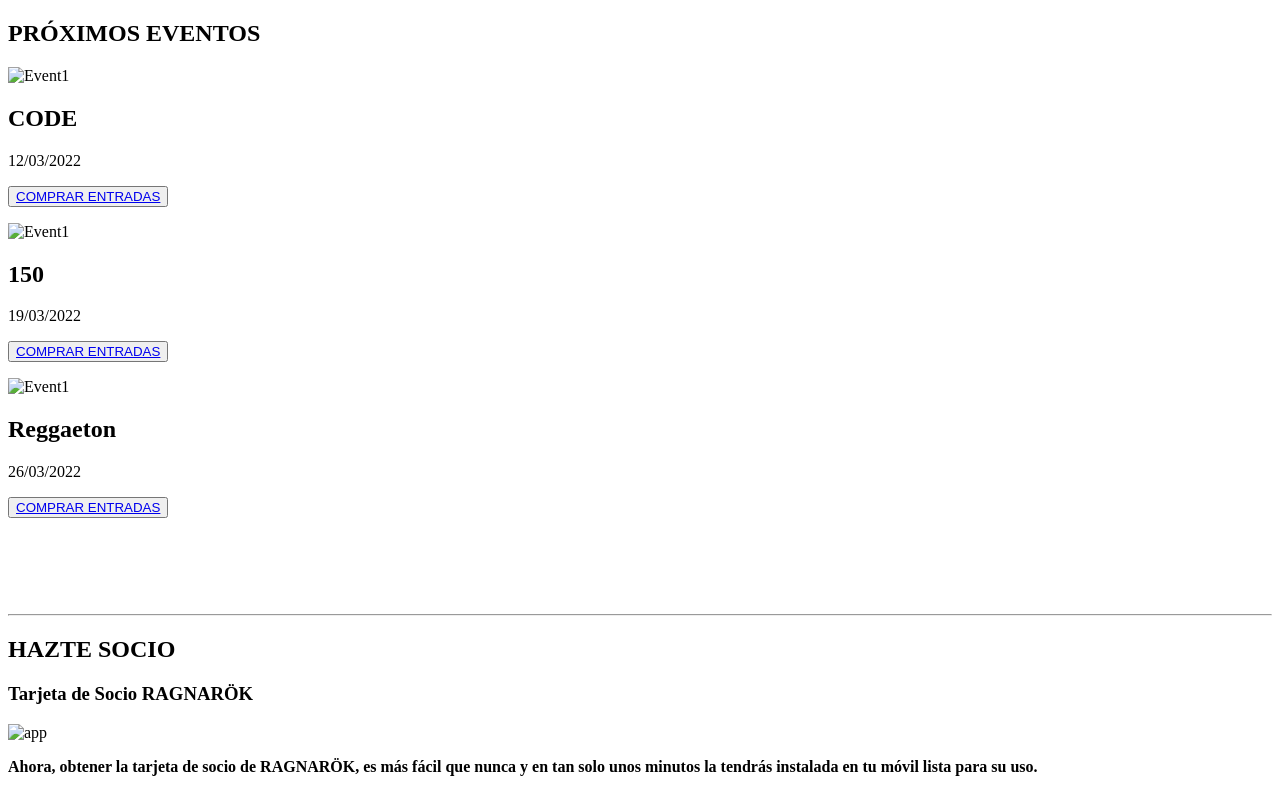
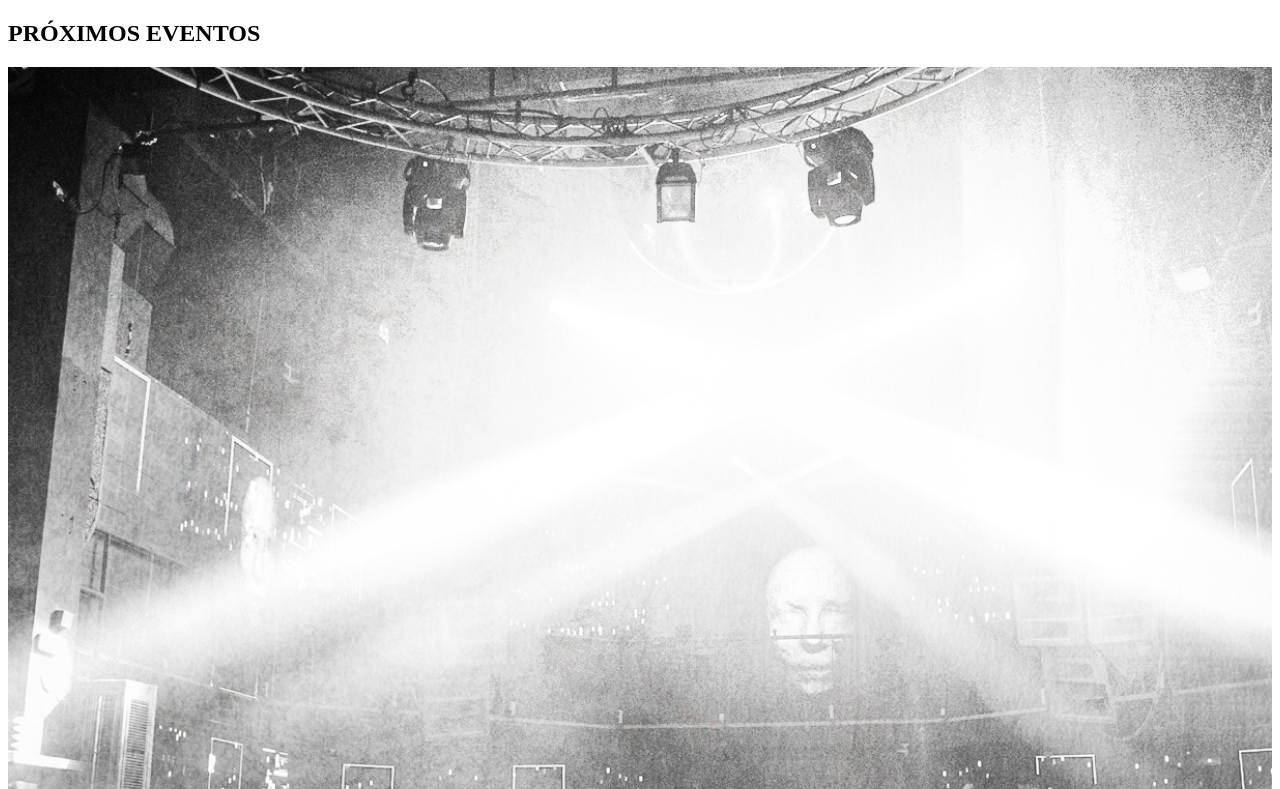
Before and after one commit to cornagopablo/ragnarok, a plain HTML site: page home.html in a window 1280 px wide. Shown: the top 789 px of the page. Drawn offline with Linux system fonts and the light colour scheme; the site is published under a folder, as on GitHub Pages, so addresses that start at the root find nothing.

Commit message:
Update home.html

```diff
--- a/home.html
+++ b/home.html
@@ -7,7 +7,7 @@
             <h2>PRÓXIMOS EVENTOS</h2>
             <div id="events">
                 <div id="card">
-                    <img src="/Images/Eventos/code.jpg" alt="Event1" style="width: 100%;">
+                    <img src="./Images/Eventos/code.jpg" alt="Event1" style="width: 100%;">
                     <div class="event">
                         <h2>CODE</h2>
                         <p class="title">12/03/2022</p>
@@ -16,7 +16,7 @@
                 </div>
 
                 <div id="card">
-                    <img src="/Images/Eventos/150.jpg" alt="Event1" style="width: 100%;">
+                    <img src="./Images/Eventos/150.jpg" alt="Event1" style="width: 100%;">
                     <div class="event">
                         <h2>150</h2>
                         <p class="title">19/03/2022</p>
@@ -25,7 +25,7 @@
                 </div>
 
                 <div id="card">
-                    <img src="/Images/Eventos/reggaeton.jpg" alt="Event1" style="width: 100%;">
+                    <img src="./Images/Eventos/reggaeton.jpg" alt="Event1" style="width: 100%;">
                     <div class="event">
                         <h2>Reggaeton</h2>
                         <p class="title">26/03/2022</p>
@@ -38,7 +38,7 @@
             <h2>HAZTE SOCIO</h2>
             <div id="partner">
                 <h3>Tarjeta de Socio RAGNARÖK</h3>
-                <img src="/Images/Socio/app.png" alt="app">
+                <img src="./Images/Socio/app.png" alt="app">
                 <p><b>Ahora, obtener la tarjeta de socio de RAGNARÖK, es más fácil que nunca y en tan solo unos minutos la tendrás instalada en tu móvil lista para su uso.</b></p>
                 <p>Sólo tienes que registrarte en nuestro sistema y con 2 simples pasos estarás disfrutando de los beneficios de nuestra nueva tarjeta. Tan sencillo como entrar en www.socios.ragnarokclub.es e introducir tus datos. Debes seleccionar la opción “Quiero registrarme” e introducir tus datos. Recibirás un email automáticamente para activar tu cuenta.</p>
                 <p>Para completar el proceso y activar la tarjeta de socio debes hacer click en el enlace. Una vez creada la cuenta, para guardar tu tarjeta de socio en el teléfono debes descargar dicha tarjeta en Passbook si usas iPhone, o descargarla instalando PassWallet desde Google Play si usas Android.</p>
```
